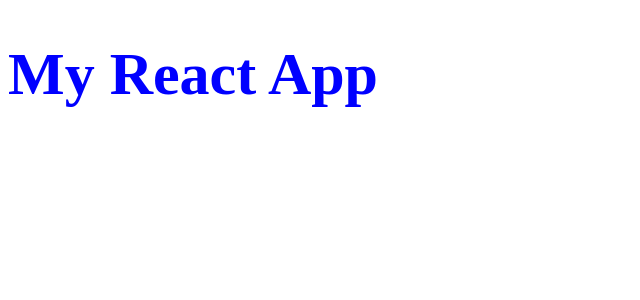
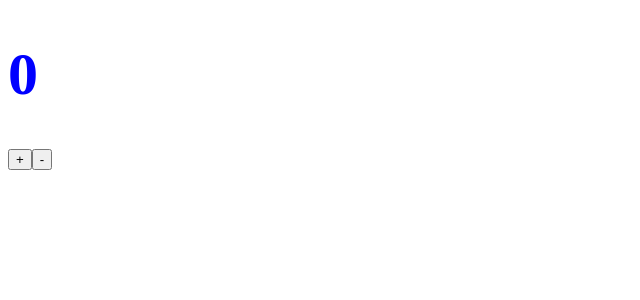
Before and after one commit to kimseonghyoek/DISG, a React app: page / in a window 1280 px wide. Shown: the top 300 px of the page, without its empty margins (0-640 px from the left). Built offline with nearby package versions, Linux system fonts and the light colour scheme.

Commit message:
state 연습

```diff
--- a/src/App.js
+++ b/src/App.js
@@ -1,11 +1,12 @@
 import React from 'react'
 import './scss/test.scss'
+import Counter from './components/pra/Counter.js'
 
 export default class App extends React.Component {
     render(){
         return(
             <div>
-                <h1>My React App</h1>
+                <Counter/>
             </div>
         )
     }
--- /dev/null
+++ b/src/components/pra/Counter.js
@@ -0,0 +1,34 @@
+import React from 'react';
+
+class Counter extends React.Component {
+
+  state = {
+    number: 0
+  }
+
+  render() {
+    const { number } = this.state;
+
+    const numberUp = () => {
+      this.setState({
+        number: number + 1
+      })
+    }
+
+    const numberDown = () => {
+      this.setState({
+        number: number - 1
+      })
+    }
+
+    return (
+      <div>
+        <h1>{number}</h1>
+        <button onClick={numberUp}>+</button>
+        <button onClick={numberDown}>-</button>
+      </div>
+    )
+  }
+}
+
+export default Counter;
```
